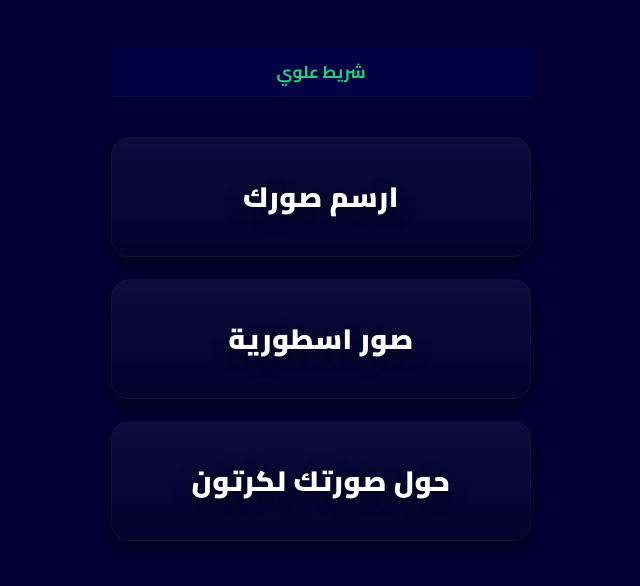
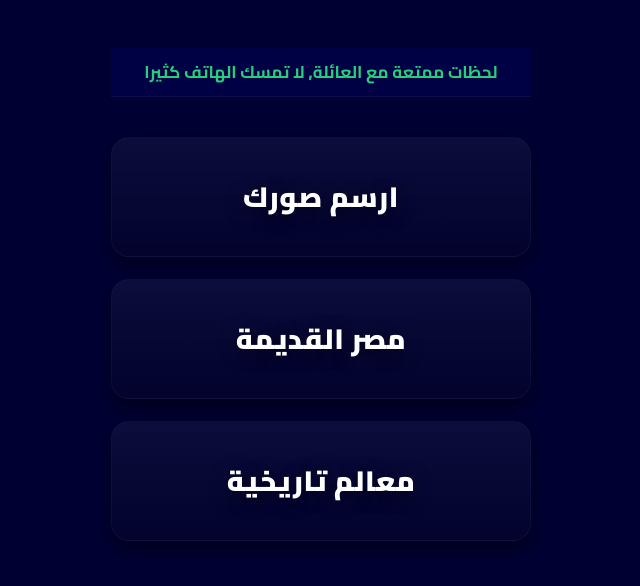
Before and after one commit to vbx123/bot.Upload, a plain HTML site: page index.html in a window 1280 px wide. Shown: the whole page, without its empty margins (319-959 px from the left). Drawn offline with Linux system fonts and the light colour scheme.

Commit message:
Update Arabic text and links in index.html

```diff
--- a/index.html
+++ b/index.html
@@ -140,7 +140,7 @@
 <body>
   <div class="container">
     <header>
-      <div class="brand">شريط علوي</div>
+      <div class="brand">لحظات ممتعة مع العائلة, لا تمسك الهاتف كثيرا</div>
     </header>
 
     <main class="cards" role="main">
@@ -150,15 +150,15 @@
         </div>
       </a>
 
-      <a class="card-link" href="MOO.HTML" aria-label="انتقال إلى MOO - بطاقة 2">
+      <a class="card-link" href="MISR.HTML" aria-label="انتقال إلى MOO - بطاقة 2">
         <div class="card-content">
-          <h2 class="card-title">صور اسطورية</h2>
+          <h2 class="card-title">مصر القديمة</h2>
         </div>
       </a>
 
       <a class="card-link" href="MOO.HTML" aria-label="انتقال إلى MOO - بطاقة 3">
         <div class="card-content">
-          <h2 class="card-title">حول صورتك لكرتون</h2>
+          <h2 class="card-title">معالم تاريخية</h2>
         </div>
       </a>
     </main>
```
